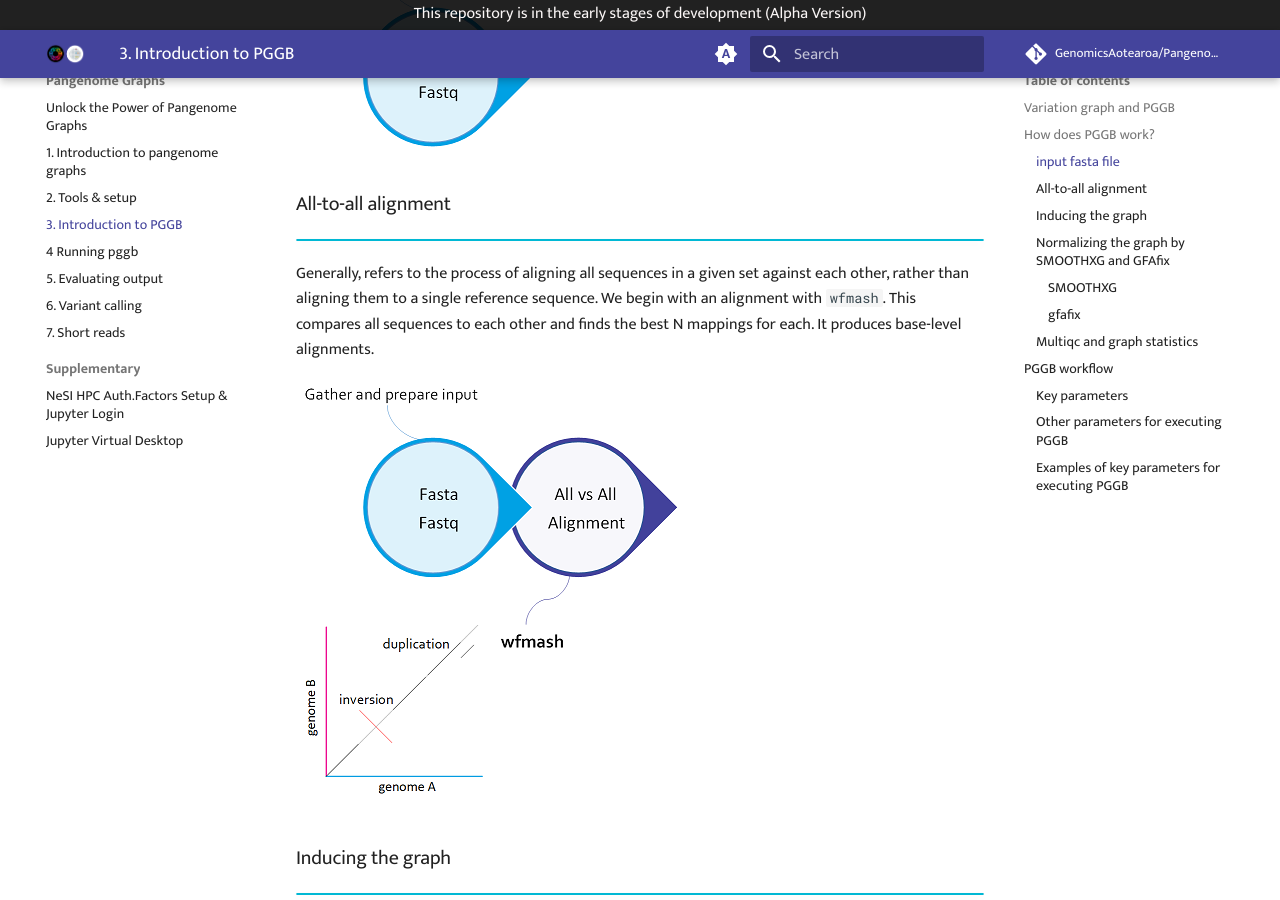
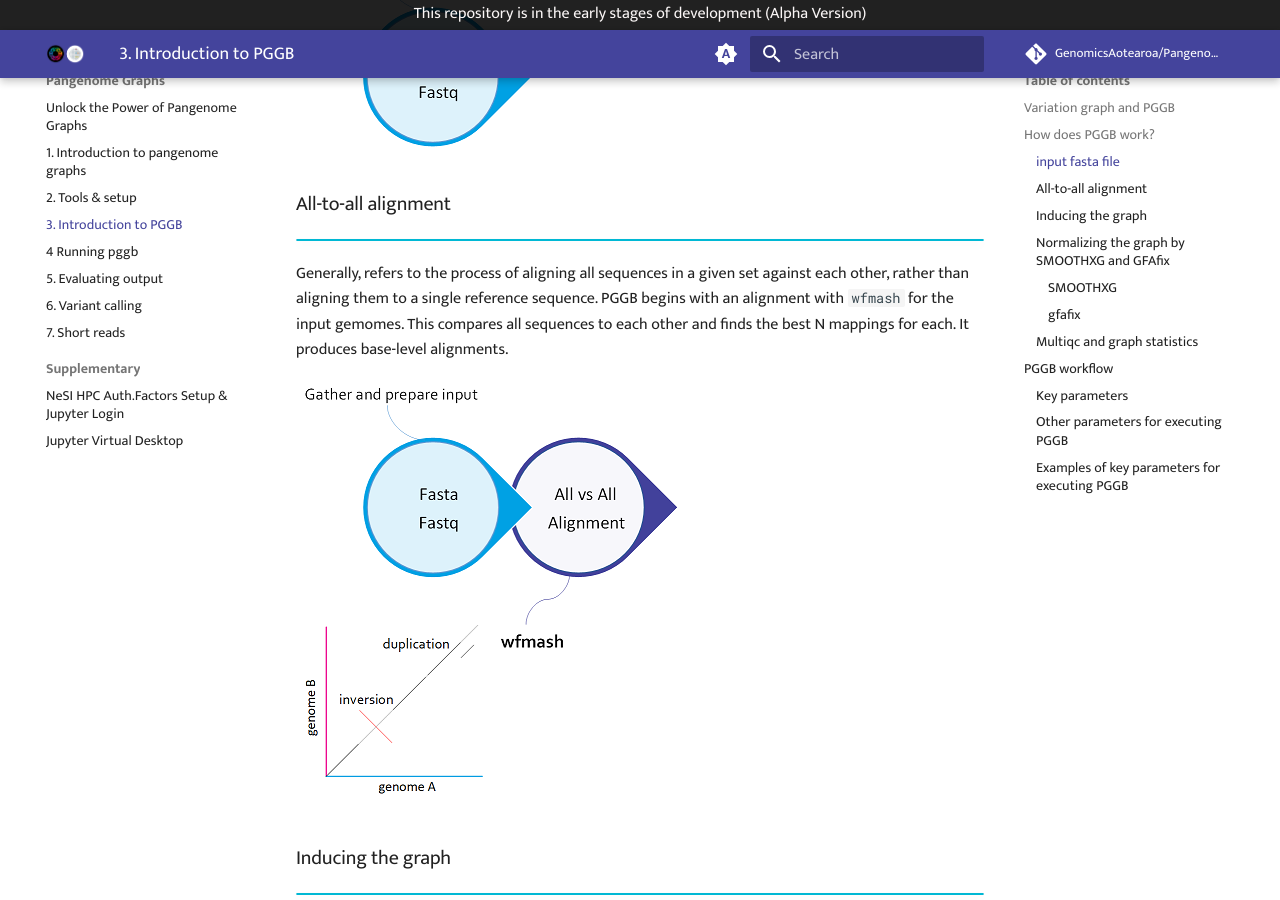
Before and after one commit to GenomicsAotearoa/Pangenome-Graphs-Workshop, an MkDocs documentation site: the page built from docs/3_Introduction_to_pggb.md, in a window 1280 px wide and 900 px high, scrolled down 1016 px. Built offline with MkDocs 1.6.1 and Material for MkDocs 9.7.7, drawn with Linux system fonts in a browser that asks for light colours; comment, search, counter and statistics services are not loaded.

Commit message:
Update 3_Introduction_to_pggb.md

```diff
--- a/docs/3_Introduction_to_pggb.md
+++ b/docs/3_Introduction_to_pggb.md
@@ -27,7 +27,7 @@
 !!! info ""
 
 Generally, refers to the process of aligning all sequences in a given set against each other, rather than aligning them to a single reference sequence.
-We begin with an alignment with `wfmash`. This compares all sequences to each other and finds the best N mappings for each. It produces base-level alignments.
+PGGB begins with an alignment with `wfmash` for the input gemomes. This compares all sequences to each other and finds the best N mappings for each. It produces base-level alignments.
 
 ![bacterial-pangenome](theme_figures/PGGB_workflow_2_small.png)
 
```
